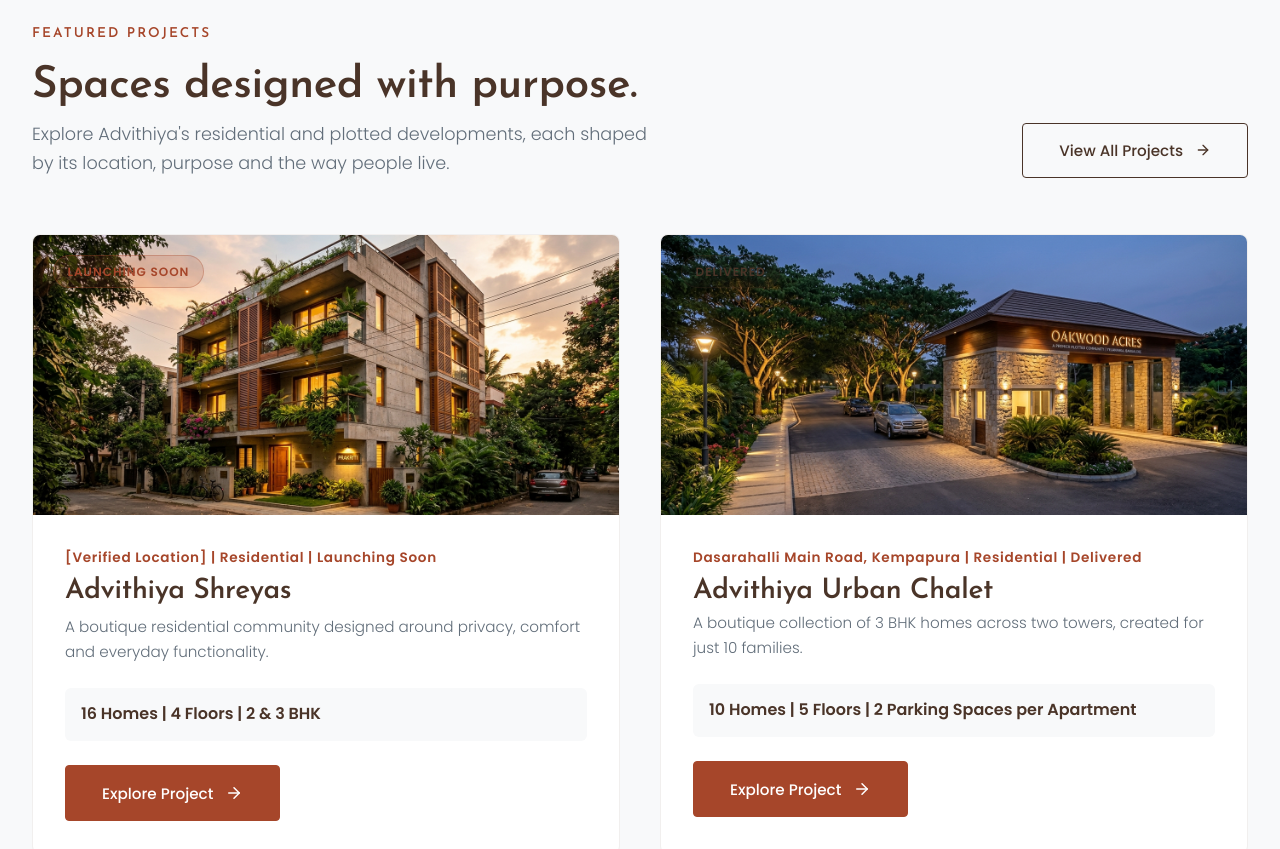
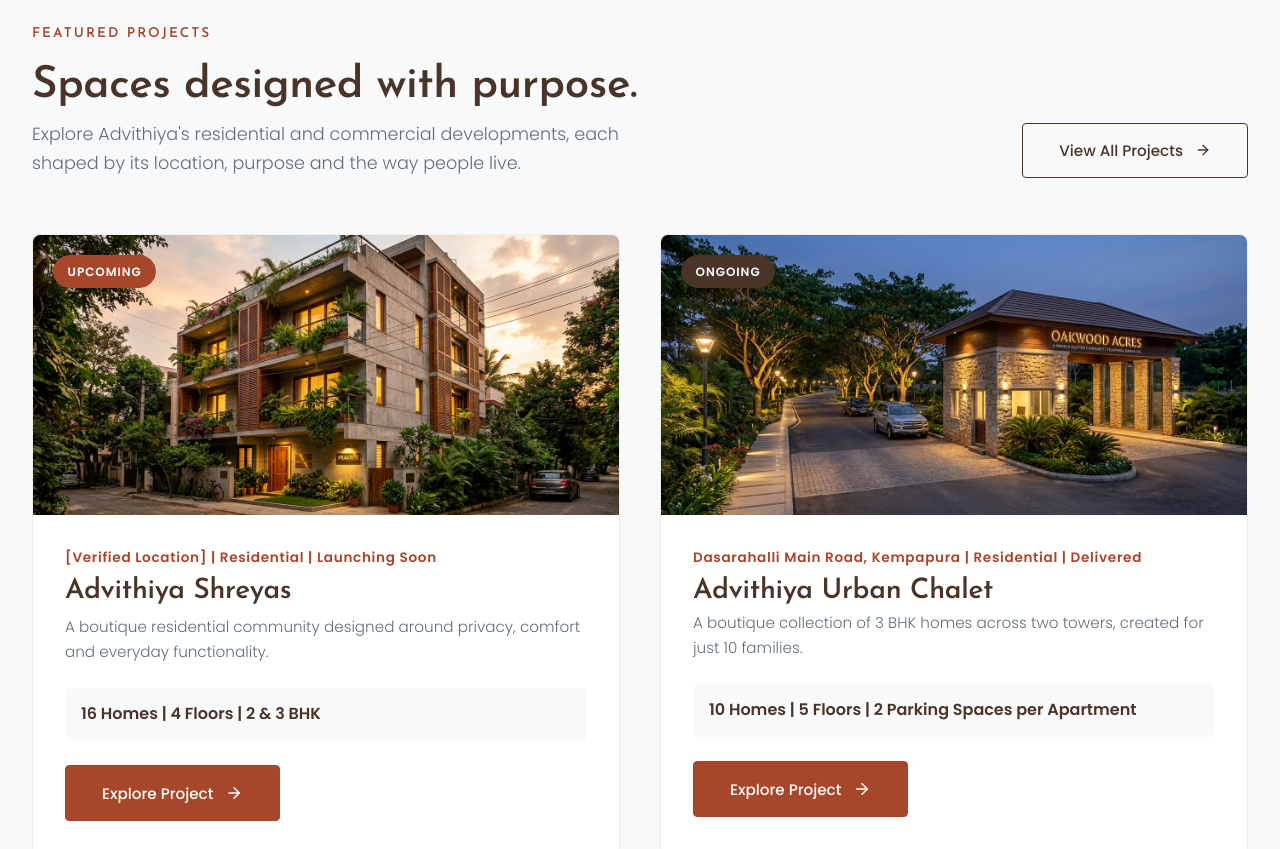
Before and after one commit to marquetstudio/Advithiya-website, a React (Vite) app: page / in a window 1280 px wide. Shown: the part 1700-2549 px from the top of the page. Built offline with nearby package versions, Linux system fonts and the light colour scheme.

Commit message:
UI changes

```diff
--- a/src/components/Footer.jsx
+++ b/src/components/Footer.jsx
@@ -43,7 +43,7 @@ export const Footer = ({ setActivePage, onOpenCharterModal }) => {
               {company.tagline || "Thoughtfully built. Transparently delivered."}
             </div>
             <p style={{ marginTop: '0.5rem', color: 'rgba(255, 255, 255, 0.75)', fontSize: '0.9rem', maxWidth: '320px', lineHeight: 1.6 }}>
-              {company.subtagline || "Creating thoughtfully designed residential and plotted communities in Bangalore."}
+              {company.subtagline || "Creating thoughtfully designed residential and Commercial communities in Bangalore."}
             </p>
           </div>
 
--- a/src/components/TextToImageHero.jsx
+++ b/src/components/TextToImageHero.jsx
@@ -121,7 +121,7 @@ export const TextToImageHero = ({
               lineHeight: 1.65
             }}
           >
-            Advithiya creates future-ready homes and plotted communities in Bangalore, combining practical design, responsible development and experienced leadership.
+            Advithiya creates future-ready homes and Commercial communities in Bangalore, combining practical design, responsible development and experienced leadership.
           </p>
 
           <div style={{ display: 'flex', flexWrap: 'wrap', gap: '1.25rem' }}>
--- a/src/data/initialData.js
+++ b/src/data/initialData.js
@@ -5,7 +5,7 @@ export const initialData = {
     name: "Advithiya",
     corporateName: "Advithiya Developers",
     tagline: "Thoughtfully built. Transparently delivered.",
-    subtagline: "Creating thoughtfully designed residential and plotted communities in Bangalore.",
+    subtagline: "Creating thoughtfully designed residential and Commercial communities in Bangalore.",
     phone: "+91 9886036366",
     phoneDisplay: "+91 98860 36366",
     email: "shwetha@Advithiyaa.com",
@@ -19,8 +19,8 @@ export const initialData = {
       name: "Advithiya Shreyas",
       tagline: "16 homes. One considered community.",
       subheadline: "Boutique communities. Everyday intelligence.",
-      status: "Launching Soon",
-      statusBadgeStyle: "launching",
+      status: "Upcoming",
+      statusBadgeStyle: "upcoming",
       type: "Residential",
       location: "[Verified Location]",
       locationSubtitle: "Bangalore",
@@ -56,15 +56,16 @@ export const initialData = {
           description: "Micro-climate site analysis, structural engineering reviews, and RERA documentation completed.",
           image: img("shreyas_exterior.jpg")
         }
-      ]
+      ],
+      lastUpdated: "September 2026"
     },
     {
       id: "urban-chalet",
       name: "Advithiya Urban Chalet",
       tagline: "Boutique design homes. Limited by design.",
       subheadline: "A boutique collection of 3 BHK homes across two towers, created for just 10 families.",
-      status: "Delivered",
-      statusBadgeStyle: "delivered",
+      status: "Ongoing",
+      statusBadgeStyle: "ongoing",
       type: "Residential",
       location: "Dasarahalli Main Road, Kempapura",
       locationSubtitle: "Kempapura, Bangalore",
@@ -101,7 +102,8 @@ export const initialData = {
           description: "All residences completed and handed over on Dasarahalli Main Road, Kempapura.",
           image: img("urban_chalet.jpg")
         }
-      ]
+      ],
+      lastUpdated: "September 2026"
     }
   ],
   articles: [
--- a/src/index.css
+++ b/src/index.css
@@ -292,19 +292,20 @@ button:active,
   border-radius: var(--radius-full);
 }
 
-.status-badge.launching {
-  background-color: rgba(166, 70, 42, 0.15);
-  color: var(--color-orange);
-  border: 1px solid rgba(166, 70, 42, 0.3);
+.status-badge.upcoming {
+  background-color: var(--color-orange);
+  color: var(--color-white);
+  border: 1px solid var(--color-orange);
 }
 
-.status-badge.delivered {
-  background-color: rgba(74, 52, 40, 0.1);
-  color: var(--color-navy);
-  border: 1px solid rgba(74, 52, 40, 0.2);
+.status-badge.ongoing {
+  background-color: var(--color-navy);
+  color: var(--color-white);
+  border: 1px solid var(--color-navy);
 }
 
-.dark-section .status-badge.delivered {
+.dark-section .status-badge.ongoing,
+.dark-section .status-badge.upcoming {
   background-color: rgba(255, 255, 255, 0.15);
   color: var(--color-white);
   border-color: rgba(255, 255, 255, 0.25);
--- a/src/pages/AboutPage.jsx
+++ b/src/pages/AboutPage.jsx
@@ -65,7 +65,7 @@ export const AboutPage = ({ setActivePage, onOpenSpeakModal }) => {
             <span style={{ color: '#A6462A' }}>Thinking ahead.</span>
           </h1>
           <p style={{ fontSize: '1.25rem', color: 'rgba(255, 255, 255, 0.88)', fontWeight: 300, lineHeight: 1.6 }}>
-            Advithiya creates residential and plotted developments with a focus on practical design, responsible development and lasting customer relationships.
+            Advithiya creates residential and commercial developments with a focus on practical design, responsible development and lasting customer relationships.
           </p>
         </div>
       </section>
@@ -148,7 +148,7 @@ export const AboutPage = ({ setActivePage, onOpenSpeakModal }) => {
 
               <div style={{ fontSize: '1.1rem', color: '#626E7A', display: 'flex', flexDirection: 'column', gap: '1.5rem', lineHeight: 1.75 }}>
                 <p>
-                  Advithiya was established with a clear ambition: to create residential and plotted developments that bring together design, functionality, responsible development and dependable execution.
+                  Advithiya was established with a clear ambition: to create residential and commercial developments that bring together design, functionality, responsible development and dependable execution.
                 </p>
 
                 <p>
--- a/src/pages/HomePage.jsx
+++ b/src/pages/HomePage.jsx
@@ -107,7 +107,7 @@ export const HomePage = ({
                   fontWeight: 400
                 }}
               >
-                Advithiya was established with a clear ambition: to create thoughtfully designed residential and plotted developments that respond to how people live today and adapt to how urban communities evolve tomorrow.
+                Advithiya was established with a clear ambition: to create thoughtfully designed residential and commercial developments that respond to how people live today and adapt to how urban communities evolve tomorrow.
               </p>
 
               <p
@@ -199,7 +199,7 @@ export const HomePage = ({
                 Spaces designed with purpose.
               </h2>
               <p style={{ color: '#626E7A', fontSize: '1.1rem', maxWidth: '640px', margin: 0 }}>
-                Explore Advithiya's residential and plotted developments, each shaped by its location, purpose and the way people live.
+                Explore Advithiya's residential and commercial developments, each shaped by its location, purpose and the way people live.
               </p>
             </div>
             <button
@@ -474,9 +474,9 @@ export const HomePage = ({
                 alignItems: 'center',
                 gap: '0.75rem',
                 padding: '0.85rem 2rem',
-                border: '1.5px solid rgba(255, 255, 255, 0.4)',
+                border: '1.5px solid #A6462A',
                 borderRadius: '4px',
-                backgroundColor: 'rgba(255, 255, 255, 0.42)',
+                backgroundColor: '#A6462A',
                 color: '#FFFFFF',
                 fontFamily: "'Poppins', sans-serif",
                 fontWeight: 600,
@@ -486,7 +486,7 @@ export const HomePage = ({
               }}
               onMouseEnter={(e) => {
                 e.currentTarget.style.backgroundColor = '#FFFFFF';
-                e.currentTarget.style.color = '#4A3428';
+                e.currentTarget.style.color = '#A6462A';
               }}
               onMouseLeave={(e) => {
                 e.currentTarget.style.backgroundColor = '#A6462A';
--- a/src/pages/ProjectsPage.jsx
+++ b/src/pages/ProjectsPage.jsx
@@ -19,7 +19,7 @@ export const ProjectsPage = ({ setActivePage, onSelectProject }) => {
     const matchesType =
       typeFilter === 'All' ||
       (typeFilter === 'Residential' && p.type === 'Residential') ||
-      (typeFilter === 'Plotted Developments' && p.type === 'Plotted');
+      (typeFilter === 'Commercial' && p.type === 'Commercial');
 
     return matchesStatus && matchesType;
   });
@@ -81,7 +81,7 @@ export const ProjectsPage = ({ setActivePage, onSelectProject }) => {
             Creating spaces for the way people live.
           </h1>
           <p style={{ fontSize: '1.2rem', color: 'rgba(255, 255, 255, 0.88)', fontWeight: 300, lineHeight: 1.6 }}>
-            Explore Advithiya's residential and plotted developments across Bangalore, each shaped by its location, purpose and approach to everyday living.
+            Explore Advithiya's residential and commercial developments across Bangalore, each shaped by its location, purpose and approach to everyday living.
           </p>
         </div>
       </section>
@@ -118,10 +118,10 @@ export const ProjectsPage = ({ setActivePage, onSelectProject }) => {
               ))}
             </div>
 
-            {/* Typology Filter: Residential | Plotted Developments */}
+            {/* Typology Filter: Residential | Commercial */}
             <div style={{ display: 'flex', alignItems: 'center', gap: '0.5rem', flexWrap: 'wrap' }}>
               <span style={{ fontSize: '0.85rem', color: '#626E7A', fontWeight: 500 }}>Category:</span>
-              {['All', 'Residential', 'Plotted Developments'].map((type) => (
+              {['All', 'Residential', 'Commercial'].map((type) => (
                 <button
                   key={type}
                   onClick={() => setTypeFilter(type)}
```
Also changed, not shown: src/pages/ProjectDetailPage.jsx (+7 -4 lines).
